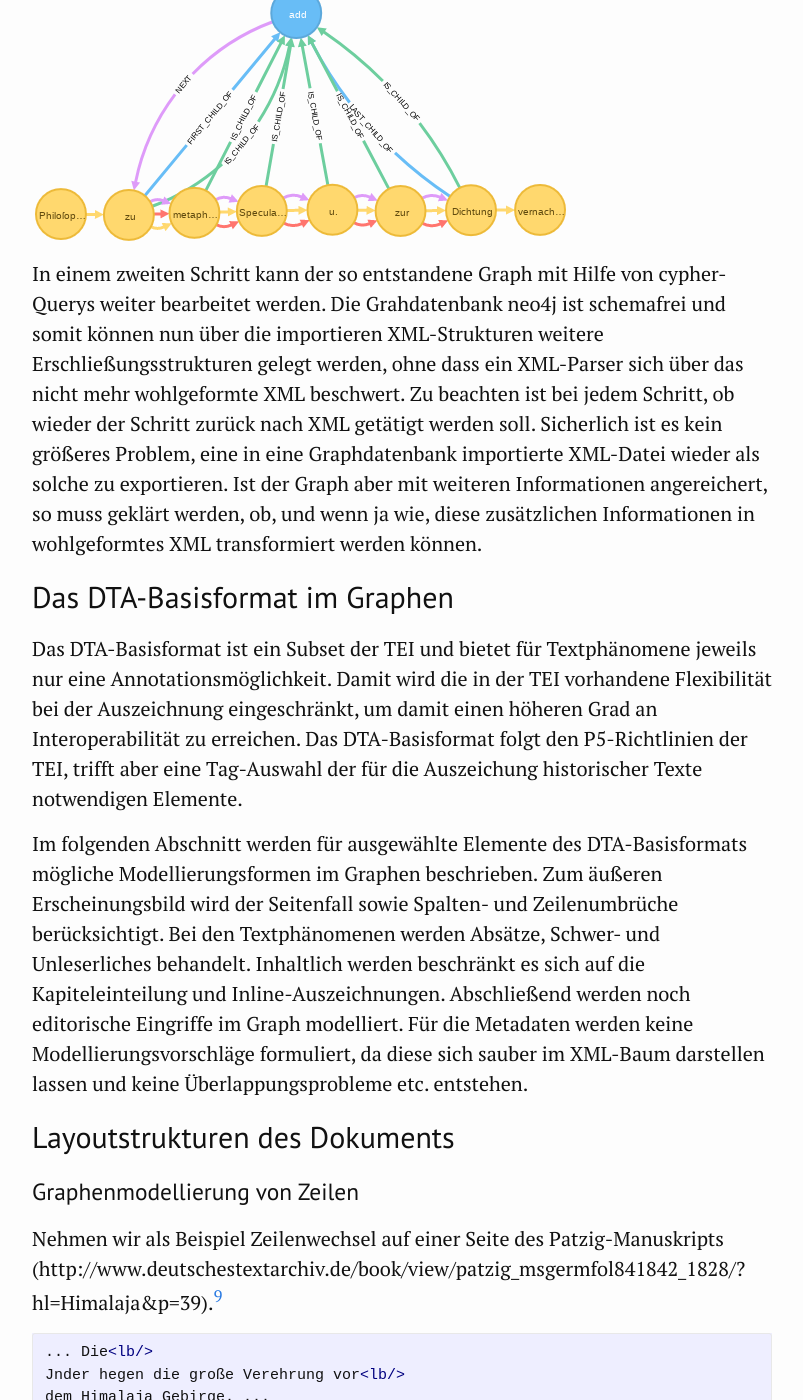
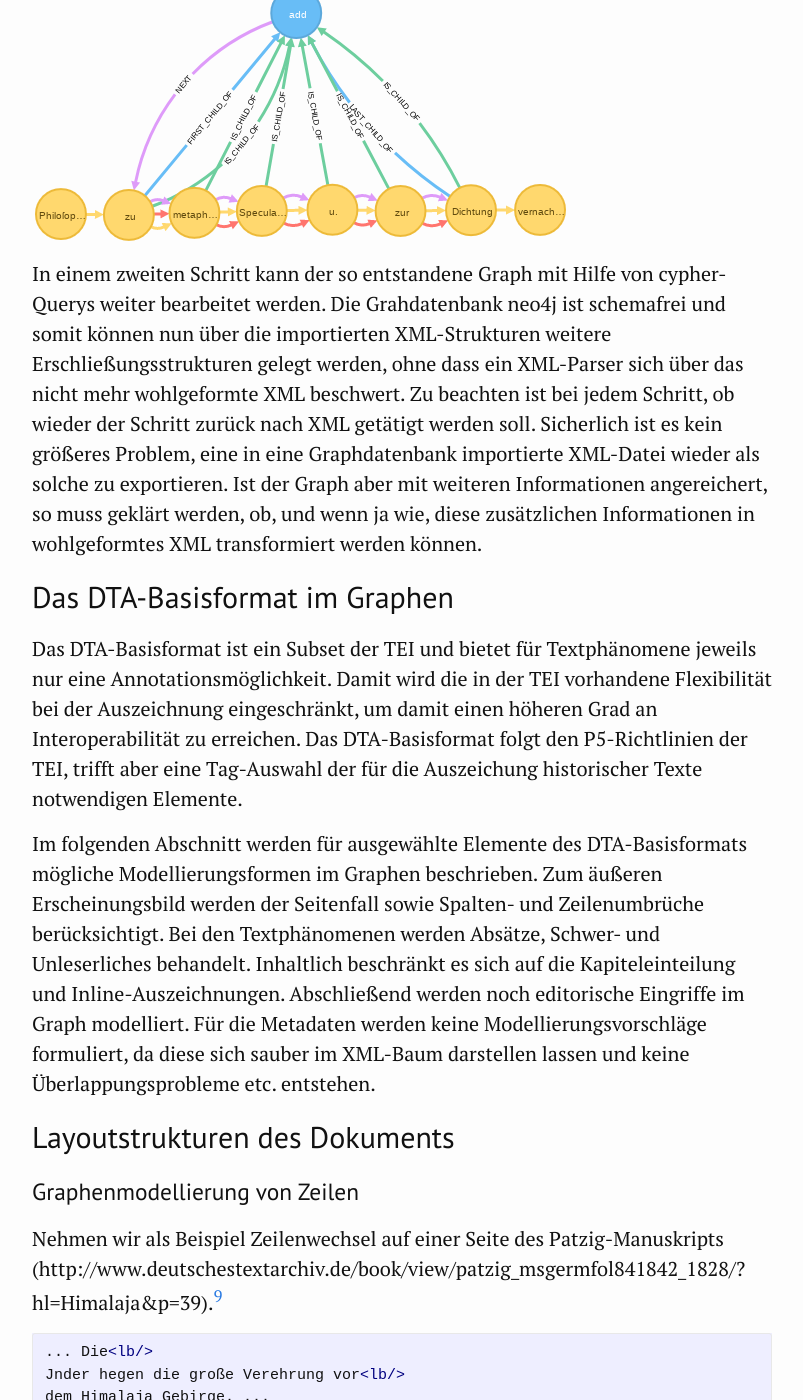
Before and after one commit to kuczera/Graphentechnologien, a Jekyll site: the page built from docs/60_Graph-Refactoring-mit-DTA-XML.md, in a window 1280 px wide and 1400 px high, scrolled down 5903 px. Shown: the whole window, without its empty margins (238-1041 px from the left). Built offline with Jekyll 4.4.1, drawn with Linux system fonts in a browser that asks for light colours; some of the changed text lies outside the part shown.

Commit message:
Tippfehler korrigiert

```diff
--- a/docs/60_Graph-Refactoring-mit-DTA-XML.md
+++ b/docs/60_Graph-Refactoring-mit-DTA-XML.md
@@ -25,7 +25,7 @@
 
 ## Granularität des Modells -- Was ist ein Token ?
 
-Dabei ist die Entscheidung, für ein Wort jeweils einen Knoten zu nehmen schon eine wichtige Vorentscheidung. Es wäre durchaus denkbar auch für jedes Zeichen einen Knoten anzulegen. Für den Bereich der historisch-kritischen und philologischen Editionen ist es in der Regel ausreichend, beim Import von XML-kodierten Texten in den Graphen jeweils ein Wort in einen Knoten zu importieren, da meist die historische Aussage der Quelle im Vordergrund steht. In anderen Bereichen der digitalen Geisteswissenschaften kann die Entscheidung, welche Einheit für den Import in einen Knoten gewählt wird, durchaus anders ausfallen. So ist für Philologien die Betrachtung auf Buchstabenebene interessant[^736a].
+Dabei ist die Entscheidung, für ein Wort jeweils einen Knoten zu nehmen, schon eine wichtige Vorentscheidung. Es wäre durchaus denkbar auch für jedes Zeichen einen Knoten anzulegen. Für den Bereich der historisch-kritischen und philologischen Editionen ist es in der Regel ausreichend, beim Import von XML-kodierten Texten in den Graphen jeweils ein Wort in einen Knoten zu importieren, da meist die historische Aussage der Quelle im Vordergrund steht. In anderen Bereichen der digitalen Geisteswissenschaften kann die Entscheidung, welche Einheit für den Import in einen Knoten gewählt wird, durchaus anders ausfallen. So ist für Philologien die Betrachtung auf Buchstabenebene interessant[^736a].
 
 
 ![Granularität von Text im Graphen](Bilder/Granularitaet-im-Graphen.png){#fig:Granularitaet-im-Graphen.png}
@@ -46,9 +46,9 @@
 	yield node return node;
 ~~~
 
-Dabei werden die XML-Knoten in Graphknoten umgewandelt und verschiedene Arten von Kanten erstellt, die einerseits die Baum-Hierarchie des XMLs im Graphen abbilden. Mit der Option `createNextWordRelationships:true` wird darüber hinaus festgelegt, dass die im XML vorhandenen Textknoten über `NEXT_WORD`-Kanten miteinerander verknüpft werden. Zu beachten ist hierbei, dass es in TEI-XML zwei verschiedene Klassen von Elementen gibt. Die eine dient der Klassifizierung von Text, die zweite bringt Varianten und zusätzlichen Text mit, der beim Import in seiner Serialität eingelesen und mit `NEXT_WORD`-Kanten verbunden wird. Dies kann dann zu Problemen bei der Lesbarkeit der Wortkette führen.
+Dabei werden die XML-Knoten in Graphknoten umgewandelt und verschiedene Arten von Kanten erstellt, die die Baum-Hierarchie des XMLs im Graphen abbilden. Mit der Option `createNextWordRelationships:true` wird darüber hinaus festgelegt, dass die im XML vorhandenen Textknoten über `NEXT_WORD`-Kanten miteinerander verknüpft werden. Zu beachten ist hierbei, dass es in TEI-XML zwei verschiedene Klassen von Elementen gibt. Die eine dient der Klassifizierung von Text, die zweite bringt Varianten und zusätzlichen Text mit, der beim Import in seiner Serialität eingelesen und mit `NEXT_WORD`-Kanten verbunden wird. Dies kann dann zu Problemen bei der Lesbarkeit der Wortkette führen.
 
-Das Wurzelelement der importieren XML-Datei wird in einen Knoten vom Typ `XmlDocument` importiert. Dieser erhält die Properties `_xmlEncoding` zur Darstellung des Encodings, `_xmlVersion` für die Xml-Version und `url` für die URL des importierten XML-Dokuments.
+Das Wurzelelement der importierten XML-Datei wird in einen Knoten vom Typ `XmlDocument` importiert. Dieser erhält die Properties `_xmlEncoding` zur Darstellung des Encodings, `_xmlVersion` für die Xml-Version und `url` für die URL des importierten XML-Dokuments.
 
 Mit einem weiteren cypher-Query erhalten alle der importierten Knoten die Eigenschaft `url` mit der URL des importierten XML-Dokuments. Damit lassen sich Knoten in einer Graphdatenbank mit mehreren importierten XML-Dokumenten auseinanderhalten.
 
@@ -113,13 +113,13 @@
 
 ![XML-Hierarchie eines `<add>`-Elements und der von ihm umfassten Wörter im Graphen.](Bilder/TEI2Graph/XML-Hierarchie.png)
 
-In einem zweiten Schritt kann der so entstandene Graph mit Hilfe von cypher-Querys weiter bearbeitet werden. Die Grahdatenbank neo4j ist schemafrei und somit können nun über die importieren XML-Strukturen weitere Erschließungsstrukturen gelegt werden, ohne dass ein XML-Parser sich über das nicht mehr wohlgeformte XML beschwert. Zu beachten ist bei jedem Schritt, ob wieder der Schritt zurück nach XML getätigt werden soll. Sicherlich ist es kein größeres Problem, eine in eine Graphdatenbank importierte XML-Datei wieder als solche zu exportieren. Ist der Graph aber mit weiteren Informationen angereichert, so muss geklärt werden, ob, und wenn ja wie, diese zusätzlichen Informationen in wohlgeformtes XML transformiert werden können.
+In einem zweiten Schritt kann der so entstandene Graph mit Hilfe von cypher-Querys weiter bearbeitet werden. Die Grahdatenbank neo4j ist schemafrei und somit können nun über die importierten XML-Strukturen weitere Erschließungsstrukturen gelegt werden, ohne dass ein XML-Parser sich über das nicht mehr wohlgeformte XML beschwert. Zu beachten ist bei jedem Schritt, ob wieder der Schritt zurück nach XML getätigt werden soll. Sicherlich ist es kein größeres Problem, eine in eine Graphdatenbank importierte XML-Datei wieder als solche zu exportieren. Ist der Graph aber mit weiteren Informationen angereichert, so muss geklärt werden, ob, und wenn ja wie, diese zusätzlichen Informationen in wohlgeformtes XML transformiert werden können.
 
 ## Das DTA-Basisformat im Graphen
 
 Das DTA-Basisformat ist ein Subset der TEI und bietet für Textphänomene jeweils nur eine Annotationsmöglichkeit. Damit wird die in der TEI vorhandene Flexibilität bei der Auszeichnung eingeschränkt, um damit einen höheren Grad an Interoperabilität zu erreichen. Das DTA-Basisformat folgt den P5-Richtlinien der TEI, trifft aber eine Tag-Auswahl der für die Auszeichung historischer Texte notwendigen Elemente.
 
-Im folgenden Abschnitt werden für ausgewählte Elemente des DTA-Basisformats mögliche Modellierungsformen im Graphen beschrieben. Zum äußeren Erscheinungsbild wird der Seitenfall sowie Spalten- und Zeilenumbrüche berücksichtigt. Bei den Textphänomenen werden Absätze, Schwer- und Unleserliches behandelt. Inhaltlich werden beschränkt es sich auf die Kapiteleinteilung und Inline-Auszeichnungen. Abschließend werden noch editorische Eingriffe im Graph modelliert. Für die Metadaten werden keine Modellierungsvorschläge formuliert, da diese sich sauber im XML-Baum darstellen lassen und keine Überlappungsprobleme etc. entstehen.
+Im folgenden Abschnitt werden für ausgewählte Elemente des DTA-Basisformats mögliche Modellierungsformen im Graphen beschrieben. Zum äußeren Erscheinungsbild werden der Seitenfall sowie Spalten- und Zeilenumbrüche berücksichtigt. Bei den Textphänomenen werden Absätze, Schwer- und Unleserliches behandelt. Inhaltlich beschränkt es sich auf die Kapiteleinteilung und Inline-Auszeichnungen. Abschließend werden noch editorische Eingriffe im Graph modelliert. Für die Metadaten werden keine Modellierungsvorschläge formuliert, da diese sich sauber im XML-Baum darstellen lassen und keine Überlappungsprobleme etc. entstehen.
 
 ## Layoutstrukturen des Dokuments
 
@@ -139,7 +139,7 @@
 
 Das leere `<lb/>`-Element steht für die Markierung eines Zeilenanfangs (*line begins*). Der Graph soll nun so umgebaut werden, dass die Zeile durch einen `line`-Knoten gekennzeichnet wird, von dem aus eine `FIRST_CHILD_OF`-Kante mit dem ersten Wort der Zeile und eine `LAST_CHILD_OF`-Kante mit dem letzten Wort der Zeile verbunden ist.
 
-Mit dem folgenden cypher-query kommt man den auf der Abbildung sichtbaren Subgraphen:
+Mit dem folgenden cypher-Query kommt man den auf der Abbildung sichtbaren Subgraphen:
 
 ~~~cypher
 MATCH (n0:XmlWord)-[:NEXT_WORD]->
@@ -338,8 +338,6 @@
 
 ![XML-Auszug aus Patzig mit einem Absatz als Beispiel.](Bilder/TEI2Graph/p-xml-Beispiel.png)
 
-Da das `<p>`-Element im Unterschied zu den leeren Elementen wie `pb` oder `lb` ein öffnendes und schließendes Tag hat, wird beim Import der TEI-Xml-Datei durch den Importer schon ein `p`-Knoten erstellt, der mit einer `FIRST_CHILD_OF`-Kante mit dem ersten Wort des Absatzes und mit einer `LAST_CHILD_OF`-Kante mit dem letzten Wort des Absatzes verknüpft ist.
-
 ![Ein Teil des gleichen Absatzes aus Patzig im Graphen. ](Bilder/TEI2Graph/p-graph-Beispiel.png)
 
 Alle Wörter eines Absatzes sind darüber hinaus über `NEXT_SIBLING`-Kanten in der Textreihenfolge verknüpft.
@@ -513,7 +511,7 @@
 ![\<subst>-Beispiel nach dem Graph-Umbau. ](Bilder/TEI2Graph/subst-add-del-bearbeitet.png)
 
 ## Zusammenfassung
-In diesem Kapitel wurden exemplarisch die XML-Strukturen für Layout (Zeilen (`lb`), Seiten (`pb`), Absätze (`p`)), Struktur (Kapitel (`div`)) und editorische Eingriffe (`subst`, `add` und `del`) in Graphstrukturen überführt. Die entsprechenden Tags wurden in einen Annotationsknoten zusammengeführt. Mit diesem Knoten wird jeweils der erste und der letzte betroffene Wortknoten mit einer `FIRST_CHILD_OF`- und einer `LAST_CHILD_OF`-Kante verknüpft. Damit entstehen klare Annotationsstrukturen, die aber offensichtlich überlappen. Dies stellt im Graphen aber kein Problem dar.
+In diesem Kapitel wurden exemplarisch die XML-Strukturen für Layout (Zeilen (`lb`), Seiten (`pb`), Absätze (`p`)), Struktur (Kapitel (`div`)) und editorische Eingriffe (`subst`, `add` und `del`) in Graphstrukturen überführt. Die entsprechenden Tags wurden in einen Annotationsknoten zusammengeführt. Mit diesem Knoten werden jeweils der erste und der letzte betroffene Wortknoten mit einer `FIRST_CHILD_OF`- und einer `LAST_CHILD_OF`-Kante verknüpft. Damit entstehen klare Annotationsstrukturen, die aber offensichtlich überlappen. Dies stellt im Graphen jedoch kein Problem dar.
 
 
 [^b20c]: Vgl. www.neo4j.com (abgerufen am 7.8.2017).
```
Also changed, not shown: other parts of docs/60_Graph-Refactoring-mit-DTA-XML.md (+6 -6 lines).
